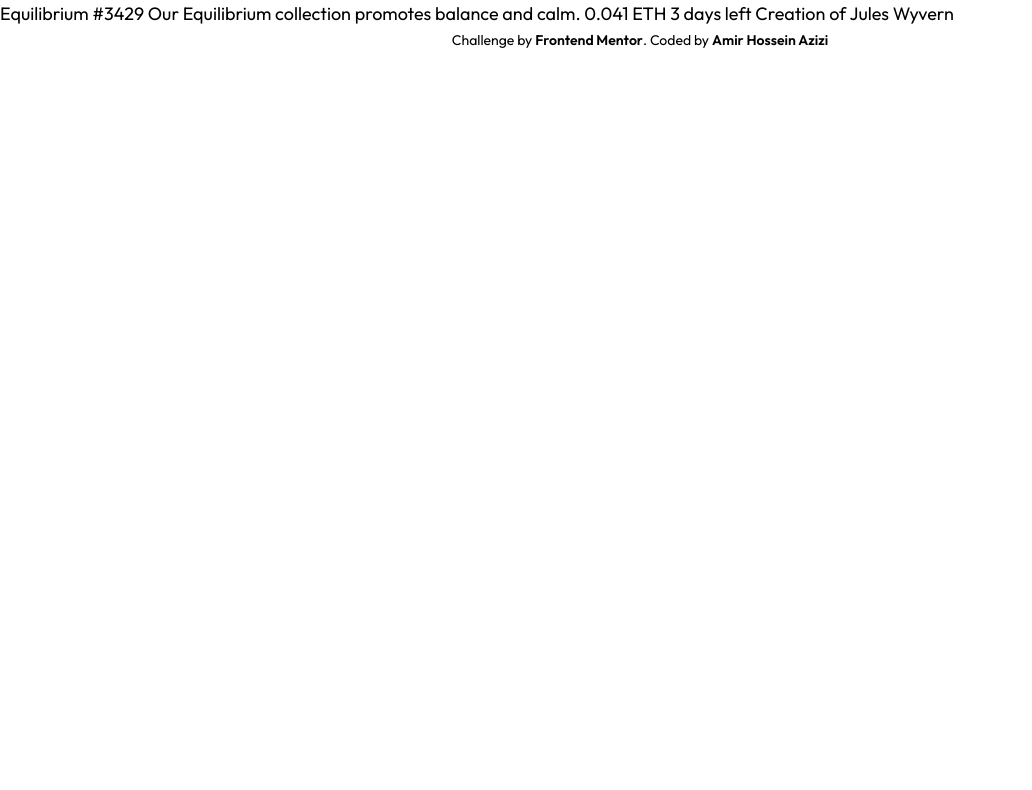
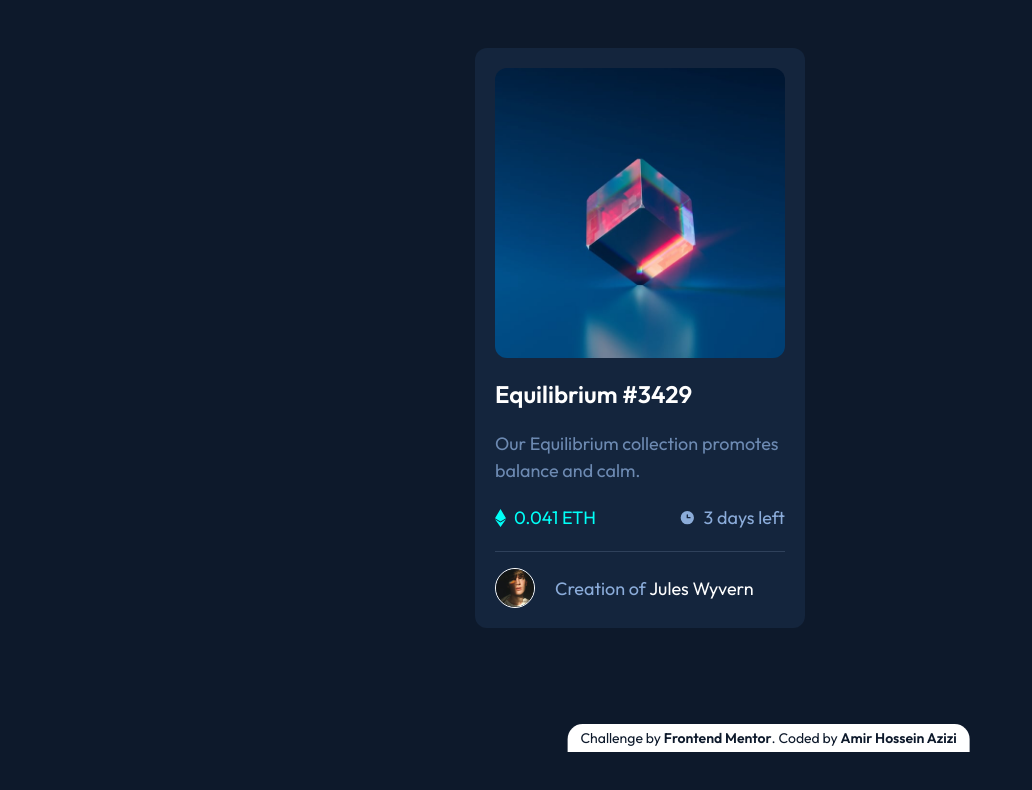
Before and after one commit to amirhazizi/nft-preview-card-component, a website: page index.html in a window 1280 px wide. Shown: the whole page, without its empty margins (0-1032 px from the left). Drawn offline with Linux system fonts and the light colour scheme.

Commit message:
update index.html

```diff
--- a/css/input.css
+++ b/css/input.css
@@ -6,13 +6,17 @@ body {
   font-size: 18px;
 }
 
+main {
+  width: 330px;
+}
+
 /*
 footer
 */
 footer {
   bottom: 0%;
   left: 50%;
-  /* transform: translate(-50%, 0); */
+  transform: translate(-18%, 0);
   padding: 0 1rem;
   text-align: center;
   padding: 0.2rem 0.8rem;
--- a/index.html
+++ b/index.html
@@ -15,11 +15,55 @@
     <link rel="stylesheet" href="./css/fonts.css" />
     <title>Frontend Mentor | NFT preview card component</title>
   </head>
-  <body>
-    Equilibrium #3429 Our Equilibrium collection promotes balance and calm.
-    0.041 ETH 3 days left Creation of Jules Wyvern
+  <body
+    class="bg-cl_verydarkblue_1 text-cl_white min-h-screen grid place-items-center"
+  >
+    <!-- card -->
+    <main class="p-5 space-y-5 bg-cl_verydarkblue_2 rounded-xl">
+      <!-- card header -->
+      <div class="relative">
+        <img
+          class="rounded-xl"
+          src="./images/image-equilibrium.jpg"
+          alt="header-img"
+        />
+        <img
+          class="absolute hidden"
+          src="./images/icon-view.svg"
+          alt="view-icon"
+        />
+      </div>
+      <!-- cord content -->
+      <h1 class="text-2xl font-semibold">Equilibrium #3429</h1>
+      <p class="text-cl_primarySoftblue opacity-75">
+        Our Equilibrium collection promotes balance and calm.
+      </p>
+      <!-- cord detail -->
+      <div class="flex justify-between">
+        <div class="flex items-center text-cl_primaryCyan">
+          <img src="./images/icon-ethereum.svg" alt="ethereum-icon" />
+          <p class="ml-2">0.041 ETH</p>
+        </div>
+        <div class="flex items-center text-cl_primarySoftblue">
+          <img src="./images/icon-clock.svg" alt="clock-icon" />
+          <p class="ml-2">3 days left</p>
+        </div>
+      </div>
+      <!-- user detail -->
+      <div class="flex items-center border-t pt-4 border-cl_verydarkblue_3">
+        <img
+          class="h-10 border-white border rounded-full"
+          src="./images/image-avatar.png"
+          alt="user-avatar"
+        />
+        <p class="ml-5 text-cl_primarySoftblue">
+          Creation of
+          <span class="text-cl_white">Jules Wyvern</span>
+        </p>
+      </div>
+    </main>
     <!-- footer -->
-    <footer>
+    <footer class="sticky bg-cl_white text-cl_verydarkblue_1">
       Challenge by
       <a
         class="font-bold"
```
Also changed, not shown: css/styles.css.
